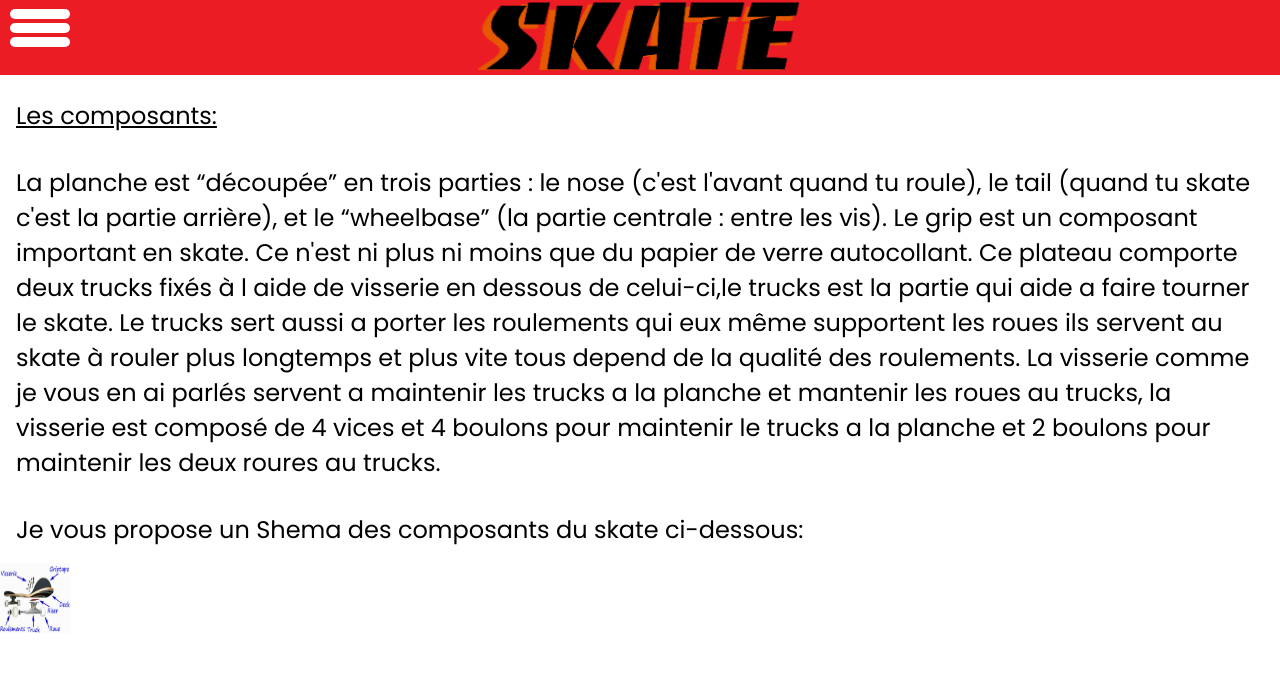
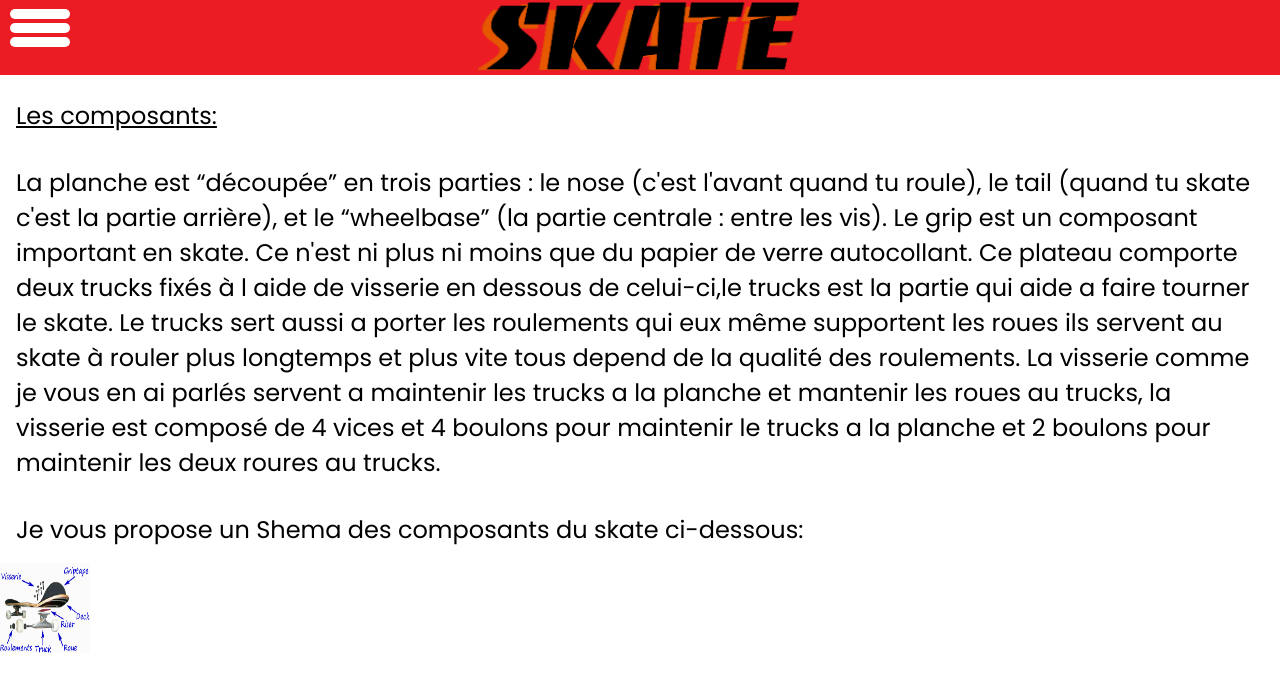
Before and after one commit to Maximus-prime-r/Skate, a plain HTML site: page composants.html in a window 1280 px wide. Drawn offline with Linux system fonts and the light colour scheme.

Commit message:
Update composants.html

```diff
--- a/composants.html
+++ b/composants.html
@@ -39,7 +39,7 @@
 										      <p><u>Les composants:</u></p>
 										      <p>La planche est “découpée” en trois parties : le nose (c'est l'avant quand tu roule), le tail (quand tu skate c'est la partie arrière), et le “wheelbase” (la partie centrale : entre les vis). Le grip est un composant important en skate. Ce n'est ni plus ni moins que du papier de verre autocollant. Ce plateau comporte deux trucks fixés à l aide de visserie en dessous de celui-ci,le trucks est la partie qui aide a faire tourner le skate. Le trucks sert aussi a porter les roulements qui eux même supportent les roues ils servent au skate à rouler plus longtemps et plus vite tous depend de la qualité des roulements. La visserie comme je vous en ai parlés servent a maintenir les trucks a la planche et mantenir les roues au trucks, la visserie est composé de 4 vices et 4 boulons pour maintenir le trucks a la planche et 2 boulons pour maintenir les deux roures au trucks.
 										      <p>Je vous propose un Shema des composants du skate ci-dessous:</p>
-										      <img src="composants skate.gif" width="70" height="70">
+										      <img src="composants skate.gif" width="90" height="90">
 			</section>
 			<script src="script.js" type="text/javascript"></script>
 		</body>
```
